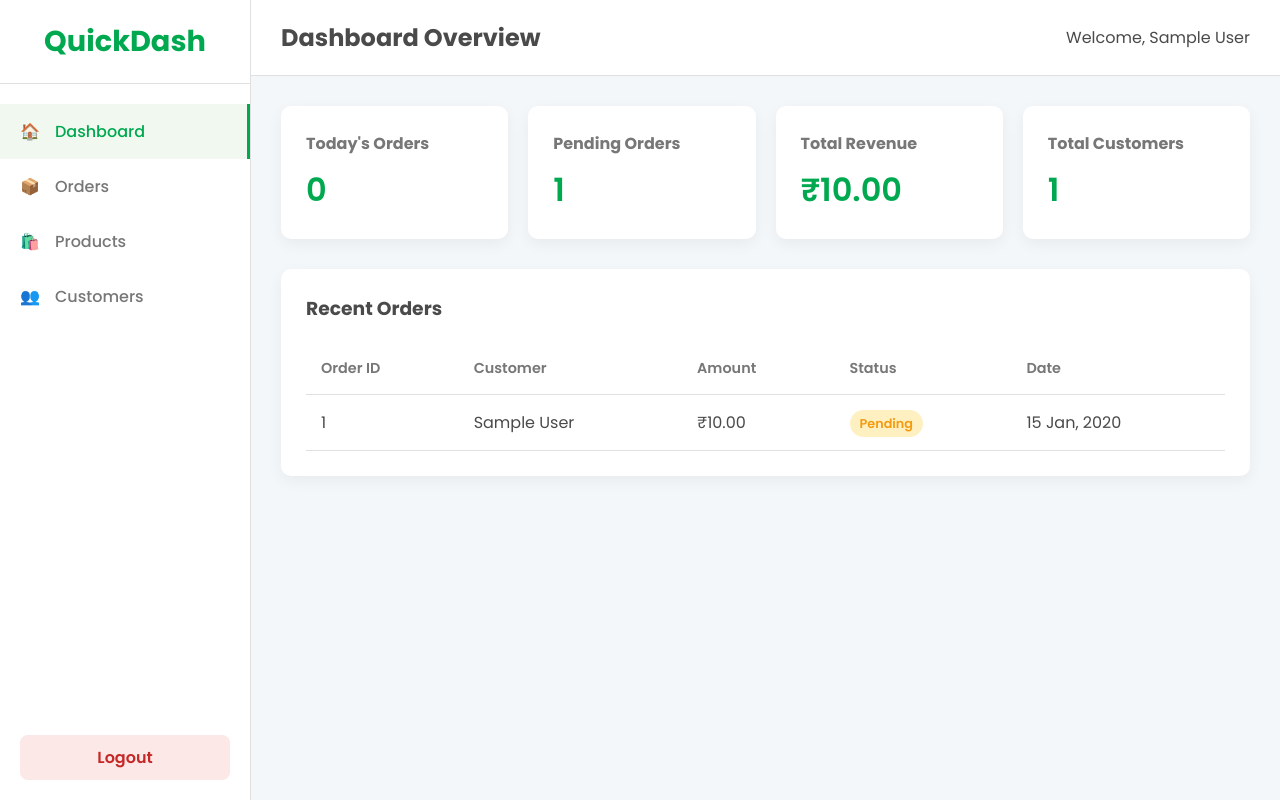
After one commit to Mdhelaluddin3391/grocery_site, a Django app: page /dashboard/ in a window 1280 px wide. The commit adds this page. Run offline with Django 5.2, Linux system fonts and the light colour scheme; a user stored in the database is signed in; tables that the repository leaves empty hold one stand-in row (values such as "Sample post").

Commit message:
and now this is all time best

```diff
--- /dev/null
+++ b/dashboard/static/dashboard/css/dashboard.css
@@ -0,0 +1,180 @@
+/* dashboard/static/dashboard/css/dashboard.css */
+
+:root {
+    --primary-color: #00a94f;
+    --background-color: #f4f7fa;
+    --sidebar-bg: #ffffff;
+    --card-bg: #ffffff;
+    --text-color: #4a4a4a;
+    --text-light: #777;
+    --border-color: #e0e0e0;
+    --shadow: 0 5px 15px rgba(0, 0, 0, 0.05);
+}
+
+body {
+    margin: 0;
+    font-family: 'Poppins', sans-serif;
+    background-color: var(--background-color);
+    color: var(--text-color);
+}
+
+.dashboard-layout {
+    display: flex;
+}
+
+.sidebar {
+    width: 250px;
+    background-color: var(--sidebar-bg);
+    height: 100vh;
+    display: flex;
+    flex-direction: column;
+    border-right: 1px solid var(--border-color);
+    flex-shrink: 0;
+}
+
+.sidebar-header {
+    padding: 20px;
+    border-bottom: 1px solid var(--border-color);
+    text-align: center;
+}
+
+.sidebar-logo {
+    color: var(--primary-color);
+    font-size: 1.8rem;
+    margin: 0;
+}
+
+.sidebar-nav {
+    flex-grow: 1;
+    padding-top: 20px;
+}
+
+.sidebar-nav ul {
+    list-style: none;
+    padding: 0;
+    margin: 0;
+}
+
+.nav-item a {
+    display: flex;
+    align-items: center;
+    gap: 15px;
+    padding: 15px 20px;
+    text-decoration: none;
+    color: var(--text-light);
+    font-weight: 500;
+    transition: all 0.2s ease;
+}
+
+.nav-item.active a, .nav-item a:hover {
+    background-color: #f0f8f0;
+    color: var(--primary-color);
+    border-right: 3px solid var(--primary-color);
+}
+
+.sidebar-footer {
+    padding: 20px;
+}
+
+.logout-btn {
+    display: block;
+    text-align: center;
+    padding: 10px;
+    background-color: #fce8e6;
+    color: #c62828;
+    text-decoration: none;
+    border-radius: 8px;
+    font-weight: 600;
+}
+
+.main-content {
+    flex-grow: 1;
+    height: 100vh;
+    overflow-y: auto;
+}
+
+.main-header {
+    background-color: var(--card-bg);
+    padding: 20px 30px;
+    border-bottom: 1px solid var(--border-color);
+    display: flex;
+    justify-content: space-between;
+    align-items: center;
+}
+
+.main-header h2 {
+    margin: 0;
+    font-size: 1.5rem;
+}
+
+.content-wrapper {
+    padding: 30px;
+}
+
+.stats-grid {
+    display: grid;
+    grid-template-columns: repeat(auto-fit, minmax(200px, 1fr));
+    gap: 20px;
+    margin-bottom: 30px;
+}
+
+.stat-card {
+    background-color: var(--card-bg);
+    padding: 25px;
+    border-radius: 10px;
+    box-shadow: var(--shadow);
+}
+
+.stat-card h4 {
+    margin: 0 0 10px 0;
+    color: var(--text-light);
+    font-size: 1rem;
+}
+
+.stat-card p {
+    margin: 0;
+    font-size: 2rem;
+    font-weight: 600;
+    color: var(--primary-color);
+}
+
+.table-container {
+    background-color: var(--card-bg);
+    padding: 25px;
+    border-radius: 10px;
+    box-shadow: var(--shadow);
+}
+
+.table-container h3 {
+    margin: 0 0 20px 0;
+}
+
+.orders-table {
+    width: 100%;
+    border-collapse: collapse;
+}
+
+.orders-table th, .orders-table td {
+    padding: 15px;
+    text-align: left;
+    border-bottom: 1px solid var(--border-color);
+}
+
+.orders-table th {
+    font-weight: 600;
+    font-size: 0.9rem;
+    color: var(--text-light);
+}
+
+.status-badge {
+    padding: 5px 10px;
+    border-radius: 15px;
+    font-size: 0.8rem;
+    font-weight: 600;
+}
+
+.status-pending { background-color: #fff0c2; color: #f39c12; }
+.status-processing { background-color: #e0f7fa; color: #00acc1; }
+.status-shipped { background-color: #e3f2fd; color: #1976d2; }
+.status-delivered { background-color: #e8f5e9; color: #43a047; }
+.status-cancelled { background-color: #ffebee; color: #c62828; }
--- /dev/null
+++ b/dashboard/templates/dashboard/base_dashboard.html
@@ -0,0 +1,60 @@
+{% load static %}
+<!DOCTYPE html>
+<html lang="en">
+<head>
+    <meta charset="UTF-8">
+    <meta name="viewport" content="width=device-width, initial-scale=1.0">
+    <title>{% block title %}QuickDash Dashboard{% endblock title %}</title>
+    <link rel="preconnect" href="https://fonts.googleapis.com">
+    <link rel="preconnect" href="https://fonts.gstatic.com" crossorigin>
+    <link href="https://fonts.googleapis.com/css2?family=Poppins:wght@400;500;600;700&display=swap" rel="stylesheet">
+    <link rel="stylesheet" href="{% static 'dashboard/css/dashboard.css' %}?v=1.0">
+</head>
+<body>
+    <div class="dashboard-layout">
+        <aside class="sidebar">
+            <div class="sidebar-header">
+                <h1 class="sidebar-logo">QuickDash</h1>
+            </div>
+            <nav class="sidebar-nav">
+                <ul>
+                    <li class="nav-item active">
+                        <a href="{% url 'dashboard_home' %}">
+                            <span>🏠</span> Dashboard
+                        </a>
+                    </li>
+                    <li class="nav-item">
+                        <a href="#">
+                            <span>📦</span> Orders
+                        </a>
+                    </li>
+                    <li class="nav-item">
+                        <a href="#">
+                            <span>🛍️</span> Products
+                        </a>
+                    </li>
+                    <li class="nav-item">
+                        <a href="#">
+                            <span>👥</span> Customers
+                        </a>
+                    </li>
+                </ul>
+            </nav>
+            <div class="sidebar-footer">
+                <a href="{% url 'staff_logout' %}" class="logout-btn">Logout</a>
+            </div>
+        </aside>
+        <main class="main-content">
+            <header class="main-header">
+                <h2>{% block page_title %}Dashboard Overview{% endblock page_title %}</h2>
+                <div class="user-info">
+                    Welcome, {{ request.user.name|default:request.user.email }}
+                </div>
+            </header>
+            <div class="content-wrapper">
+                {% block content %}{% endblock content %}
+            </div>
+        </main>
+    </div>
+</body>
+</html>
--- /dev/null
+++ b/dashboard/templates/dashboard/home.html
@@ -0,0 +1,56 @@
+{% extends 'dashboard/base_dashboard.html' %}
+
+{% block title %}Dashboard Home{% endblock title %}
+
+{% block page_title %}Dashboard Overview{% endblock page_title %}
+
+{% block content %}
+<div class="stats-grid">
+    <div class="stat-card">
+        <h4>Today's Orders</h4>
+        <p>{{ todays_orders }}</p>
+    </div>
+    <div class="stat-card">
+        <h4>Pending Orders</h4>
+        <p>{{ pending_orders }}</p>
+    </div>
+    <div class="stat-card">
+        <h4>Total Revenue</h4>
+        <p>₹{{ total_revenue|floatformat:2 }}</p>
+    </div>
+    <div class="stat-card">
+        <h4>Total Customers</h4>
+        <p>{{ total_customers }}</p>
+    </div>
+</div>
+
+<div class="table-container">
+    <h3>Recent Orders</h3>
+    <table class="orders-table">
+        <thead>
+            <tr>
+                <th>Order ID</th>
+                <th>Customer</th>
+                <th>Amount</th>
+                <th>Status</th>
+                <th>Date</th>
+            </tr>
+        </thead>
+        <tbody>
+            {% for order in recent_orders %}
+            <tr>
+                <td>{{ order.order_id }}</td>
+                <td>{{ order.user.name|default:order.user.phone_number }}</td>
+                <td>₹{{ order.total_amount|floatformat:2 }}</td>
+                <td><span class="status-badge status-{{ order.status|lower }}">{{ order.status }}</span></td>
+                <td>{{ order.created_at|date:"d M, Y" }}</td>
+            </tr>
+            {% empty %}
+            <tr>
+                <td colspan="5">No recent orders found.</td>
+            </tr>
+            {% endfor %}
+        </tbody>
+    </table>
+</div>
+{% endblock content %}
--- a/dashboard/templates/dashboard/login.html
+++ b/dashboard/templates/dashboard/login.html
@@ -1,4 +1,4 @@
-{% extends 'dashboard/base.html' %}
+{% extends 'dashboard/login_base.html' %}
 {% load static %}
 {% load socialaccount %}
 
--- a/dashboard/templates/dashboard/base.html
+++ b/dashboard/templates/dashboard/login_base.html
@@ -4,10 +4,11 @@
 <head>
     <meta charset="UTF-8">
     <meta name="viewport" content="width=device-width, initial-scale=1.0">
-    <title>{% block title %}QuickDash Dashboard{% endblock title %}</title>
+    <title>{% block title %}Staff Login{% endblock title %}</title>
     <link rel="preconnect" href="https://fonts.googleapis.com">
     <link rel="preconnect" href="https://fonts.gstatic.com" crossorigin>
     <link href="https://fonts.googleapis.com/css2?family=Poppins:wght@400;500;600;700&display=swap" rel="stylesheet">
+    {# Yeh CSS file sirf login page ke design ke liye hai #}
     <link rel="stylesheet" href="{% static 'dashboard/css/style.css' %}?v=1.0">
 </head>
 <body>
--- a/dashboard/views.py
+++ b/dashboard/views.py
@@ -3,6 +3,11 @@
 from django.shortcuts import render, redirect
 from django.contrib.auth import logout
 from django.contrib.auth.decorators import login_required, user_passes_test
+from django.utils import timezone
+from datetime import timedelta
+from cart.models import Order
+from users.models import CustomUser
+from django.db.models import Sum
 
 # ✅ Only allow staff to access dashboard pages
 def staff_check(user):
@@ -28,7 +33,27 @@ def dashboard_home_view(request):
     """
     Main dashboard for staff (only after Google login).
     """
-    return render(request, 'dashboard/home.html')
+    # Calculate statistics
+    today = timezone.now().date()
+    start_of_day = timezone.make_aware(timezone.datetime.combine(today, timezone.datetime.min.time()))
+    end_of_day = timezone.make_aware(timezone.datetime.combine(today, timezone.datetime.max.time()))
+
+    todays_orders = Order.objects.filter(created_at__range=(start_of_day, end_of_day)).count()
+    pending_orders = Order.objects.filter(status='Pending').count()
+    total_revenue = Order.objects.filter(payment_status=True).aggregate(Sum('total_amount'))['total_amount__sum'] or 0.00
+    total_customers = CustomUser.objects.filter(is_customer=True).count()
+
+    # Fetch recent orders
+    recent_orders = Order.objects.all().order_by('-created_at')[:10]
+
+    context = {
+        'todays_orders': todays_orders,
+        'pending_orders': pending_orders,
+        'total_revenue': total_revenue,
+        'total_customers': total_customers,
+        'recent_orders': recent_orders,
+    }
+    return render(request, 'dashboard/home.html', context)
 
 
 # --- LOGOUT STAFF ---
--- a/users/models.py
+++ b/users/models.py
@@ -40,7 +40,8 @@ class CustomUserManager(BaseUserManager):
 
 # -------------------- CUSTOM USER MODEL --------------------
 class CustomUser(AbstractBaseUser, PermissionsMixin):
-    phone_number = models.CharField(max_length=15, unique=True)
+    # phone_number = models.CharField(max_length=15, unique=True)
+    phone_number = models.CharField(max_length=15, unique=True, null=True, blank=True) # <-- NAYA CODE
     email = models.EmailField(unique=True, null=True, blank=True)
     name = models.CharField(max_length=100, blank=True)
     is_active = models.BooleanField(default=True)
@@ -54,7 +55,7 @@ class CustomUser(AbstractBaseUser, PermissionsMixin):
     REQUIRED_FIELDS = ['name']
 
     def __str__(self):
-        return self.phone_number
+        return self.phone_number or self.email or f"User {self.id}"
 
 
 # -------------------- CUSTOMER PROFILE --------------------
```
Also changed, not shown: dashboard/staff_social_adapter.py (+13 -0 lines), dashboard/static/dashboard/css/style.css (+0 -39 lines), users/migrations/0005_alter_customuser_phone_number.py (added).
